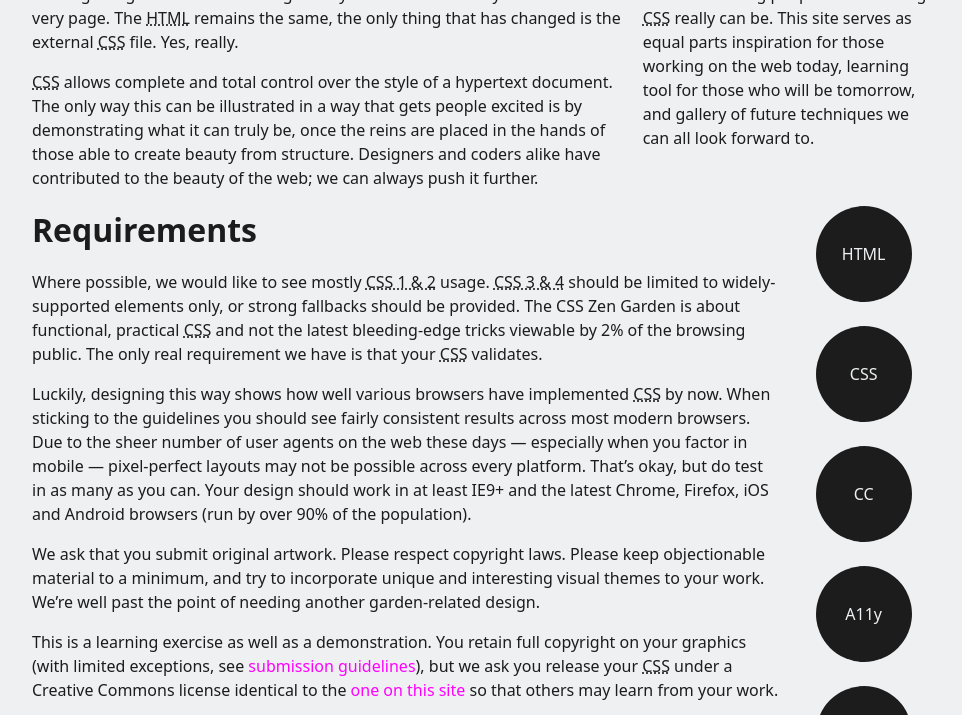
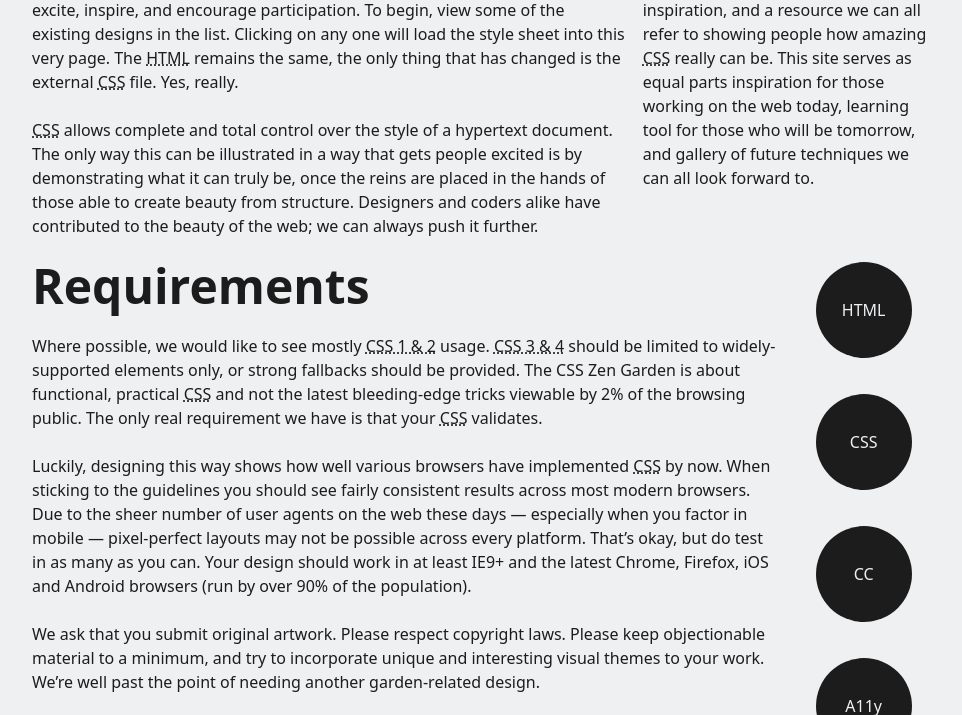
Before and after one commit to soggybag/zengarden, a plain HTML site: page index.html in a window 1280 px wide. Shown: the part 650-1365 px from the top of the page, without its empty margins (158-1120 px from the left). Drawn offline with Linux system fonts and the light colour scheme.

Commit message:
Update style-3.css

```diff
--- a/style-3.css
+++ b/style-3.css
@@ -15,11 +15,12 @@ body {
 }
 
 p, h1, h2, h3, ul {
-  margin-bottom: 1rem;
+  margin-bottom: 1.5rem;
 }
 
 h3 {
-  font-size: 2rem;
+  font-size: 3rem;
+  line-height: 1;
 }
 
 a {
@@ -47,6 +48,7 @@ a:hover {
   /* Intro */
   & .intro {
     border: 2px solid red;
+    /* https://css-tricks.com/almanac/properties/g/grid-column/#aa-span-integer */
     grid-column: span 6;
 
     display: grid;
```
